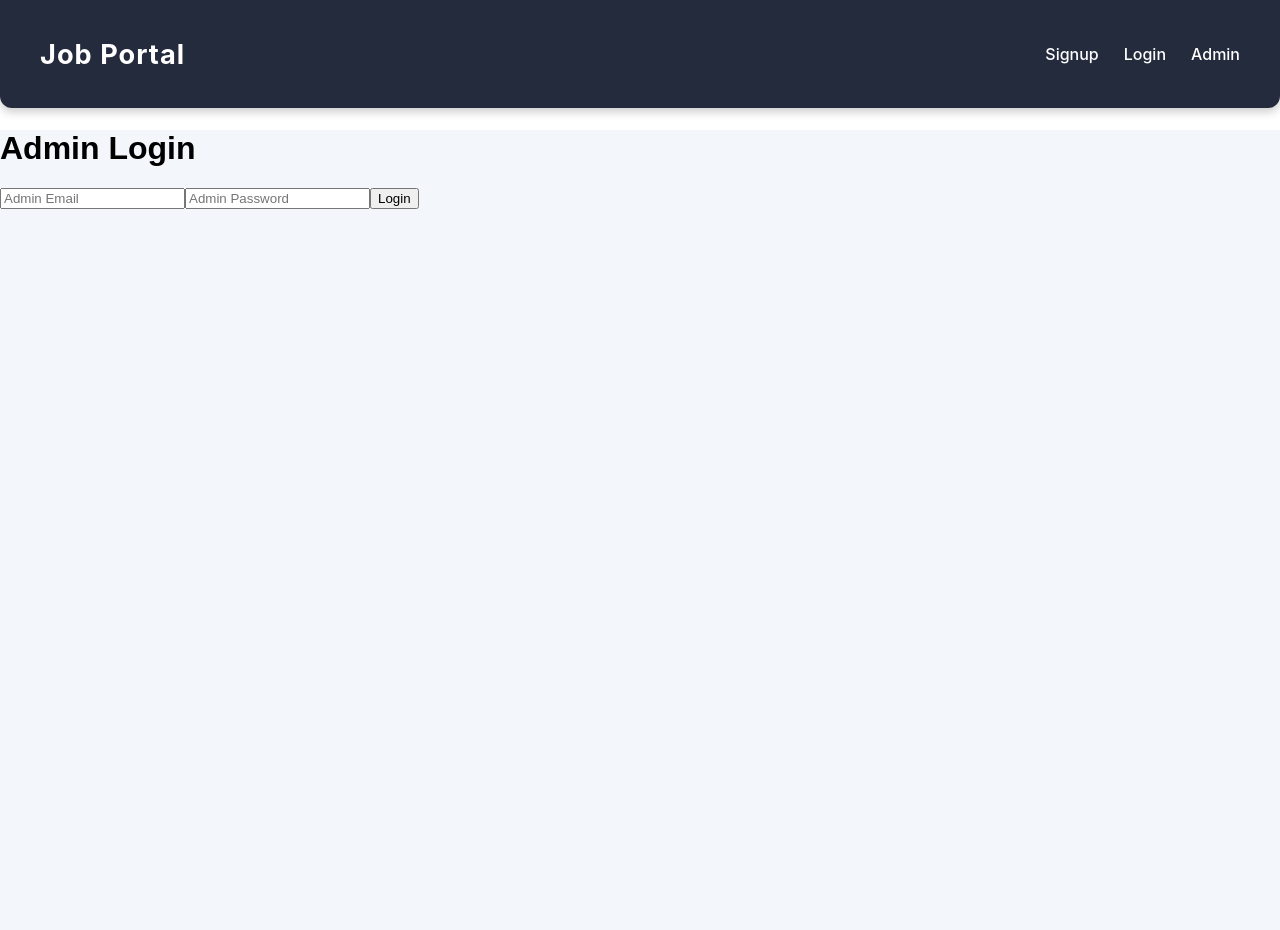
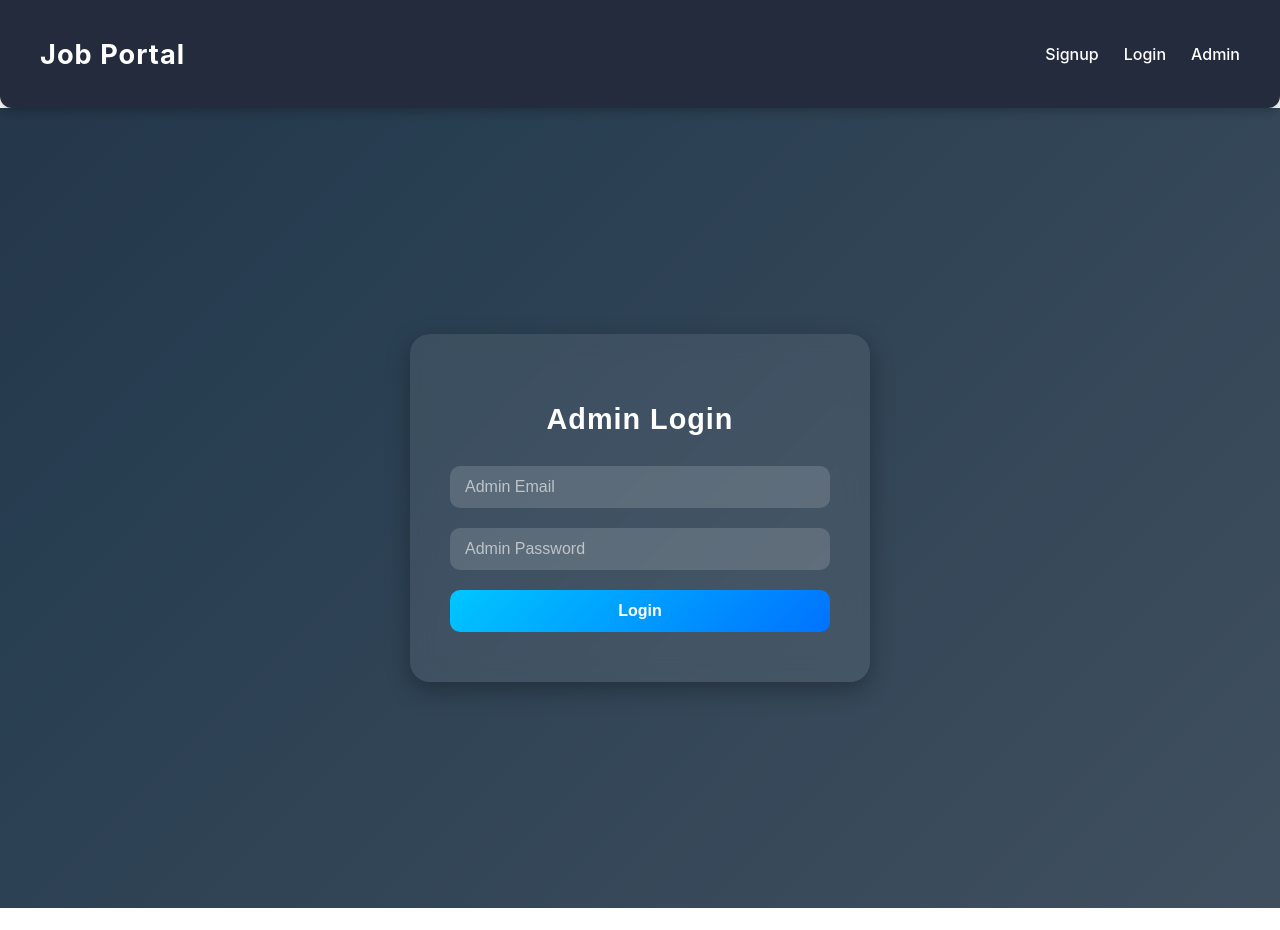
Before and after one commit to shamu-9906/jobrecom, a React (Create React App) app in the folder frontend/: page /admin-login in a window 1280 px wide. After the commit the page ends 908 px from the top, so only its background shows below. Built offline with nearby package versions, Linux system fonts and the light colour scheme.

Commit message:
Update AdminLogin.css

```diff
--- a/frontend/src/components/AdminLogin.css
+++ b/frontend/src/components/AdminLogin.css
@@ -1,98 +1,108 @@
-/* Container */
-.admin-login-container {
+/* ===== General Layout ===== */
+.admin-container {
+  height: 100vh;
+  width: 100%;
   display: flex;
+  align-items: center;
   justify-content: center;
-  align-items: center;
-  height: 100vh;
-  background: linear-gradient(135deg, #1e293b, #0f172a);
-  font-family: "Poppins", sans-serif;
+  background: linear-gradient(135deg, #1a1f36, #283e51, #485563);
+  background-size: 200% 200%;
+  animation: gradientShift 10s ease infinite;
 }
 
-/* Card */
-.admin-login-box {
-  background: #ffffff;
-  padding: 40px 50px;
-  border-radius: 20px;
-  box-shadow: 0 10px 25px rgba(0, 0, 0, 0.15);
-  width: 400px;
-  text-align: center;
-  transition: transform 0.3s ease, box-shadow 0.3s ease;
+/* Animated gradient */
+@keyframes gradientShift {
+  0% { background-position: 0% 50%; }
+  50% { background-position: 100% 50%; }
+  100% { background-position: 0% 50%; }
 }
 
-.admin-login-box:hover {
-  transform: translateY(-5px);
-  box-shadow: 0 15px 35px rgba(0, 0, 0, 0.25);
+/* ===== Login Box ===== */
+.admin-box {
+  background: rgba(255, 255, 255, 0.08);
+  backdrop-filter: blur(12px);
+  border-radius: 20px;
+  padding: 50px 40px;
+  width: 380px;
+  box-shadow: 0 8px 25px rgba(0, 0, 0, 0.3);
+  text-align: center;
+  transition: transform 0.3s ease;
 }
 
-/* Title */
-.admin-login-box h2 {
-  color: #1e293b;
-  margin-bottom: 25px;
-  font-size: 28px;
-  font-weight: 600;
-}
-
-/* Input fields */
-.admin-login-box input {
-  width: 100%;
-  padding: 12px 15px;
-  margin: 10px 0;
-  border: 1px solid #cbd5e1;
-  border-radius: 10px;
-  outline: none;
-  font-size: 16px;
-  transition: border 0.3s ease, box-shadow 0.3s ease;
-}
-
-.admin-login-box input:focus {
-  border-color: #2563eb;
-  box-shadow: 0 0 6px rgba(37, 99, 235, 0.4);
-}
-
-/* Buttons */
-.admin-login-box button {
-  width: 100%;
-  padding: 12px 15px;
-  background-color: #2563eb;
-  color: #ffffff;
-  border: none;
-  border-radius: 10px;
-  font-size: 18px;
-  font-weight: 500;
-  cursor: pointer;
-  transition: background-color 0.3s ease, transform 0.2s ease;
-  margin-top: 15px;
-}
-
-.admin-login-box button:hover {
-  background-color: #1d4ed8;
+.admin-box:hover {
   transform: scale(1.03);
 }
 
-/* Error message */
-.error-message {
-  color: #ef4444;
-  font-size: 14px;
+/* ===== Title ===== */
+.admin-title {
+  color: #fff;
+  font-size: 1.8rem;
+  font-weight: 600;
+  margin-bottom: 30px;
+  letter-spacing: 1px;
+}
+
+/* ===== Form & Inputs ===== */
+.admin-form {
+  display: flex;
+  flex-direction: column;
+  gap: 20px;
+}
+
+.admin-input {
+  background: rgba(255, 255, 255, 0.15);
+  border: none;
+  outline: none;
+  padding: 12px 15px;
+  border-radius: 10px;
+  font-size: 1rem;
+  color: #fff;
+  transition: all 0.3s ease;
+}
+
+.admin-input::placeholder {
+  color: rgba(255, 255, 255, 0.6);
+}
+
+.admin-input:focus {
+  background: rgba(255, 255, 255, 0.25);
+  box-shadow: 0 0 8px rgba(255, 255, 255, 0.3);
+}
+
+/* ===== Button ===== */
+.admin-btn {
+  background: linear-gradient(135deg, #00c6ff, #0072ff);
+  color: #fff;
+  font-weight: 600;
+  border: none;
+  border-radius: 10px;
+  padding: 12px;
+  cursor: pointer;
+  transition: all 0.3s ease;
+  font-size: 1rem;
+}
+
+.admin-btn:hover {
+  background: linear-gradient(135deg, #0072ff, #00c6ff);
+  transform: scale(1.05);
+  box-shadow: 0 0 15px rgba(0, 114, 255, 0.4);
+}
+
+/* ===== Error Message ===== */
+.admin-error {
+  color: #ff6b6b;
+  font-size: 0.9rem;
   margin-top: 10px;
 }
-.admin-header {
-  display: flex;
-  justify-content: space-between;
-  align-items: center;
-  margin-bottom: 20px;
+
+/* ===== Responsive ===== */
+@media (max-width: 450px) {
+  .admin-box {
+    width: 90%;
+    padding: 40px 25px;
+  }
+
+  .admin-title {
+    font-size: 1.5rem;
+  }
 }
-
-.logout-btn {
-  background-color: #e63946;
-  color: white;
-  border: none;
-  padding: 8px 14px;
-  border-radius: 6px;
-  cursor: pointer;
-  font-weight: 500;
-  transition: background 0.3s ease;
-}
-
-.logout-btn:hover {
-  background-color: #c1121f;
-}
```
